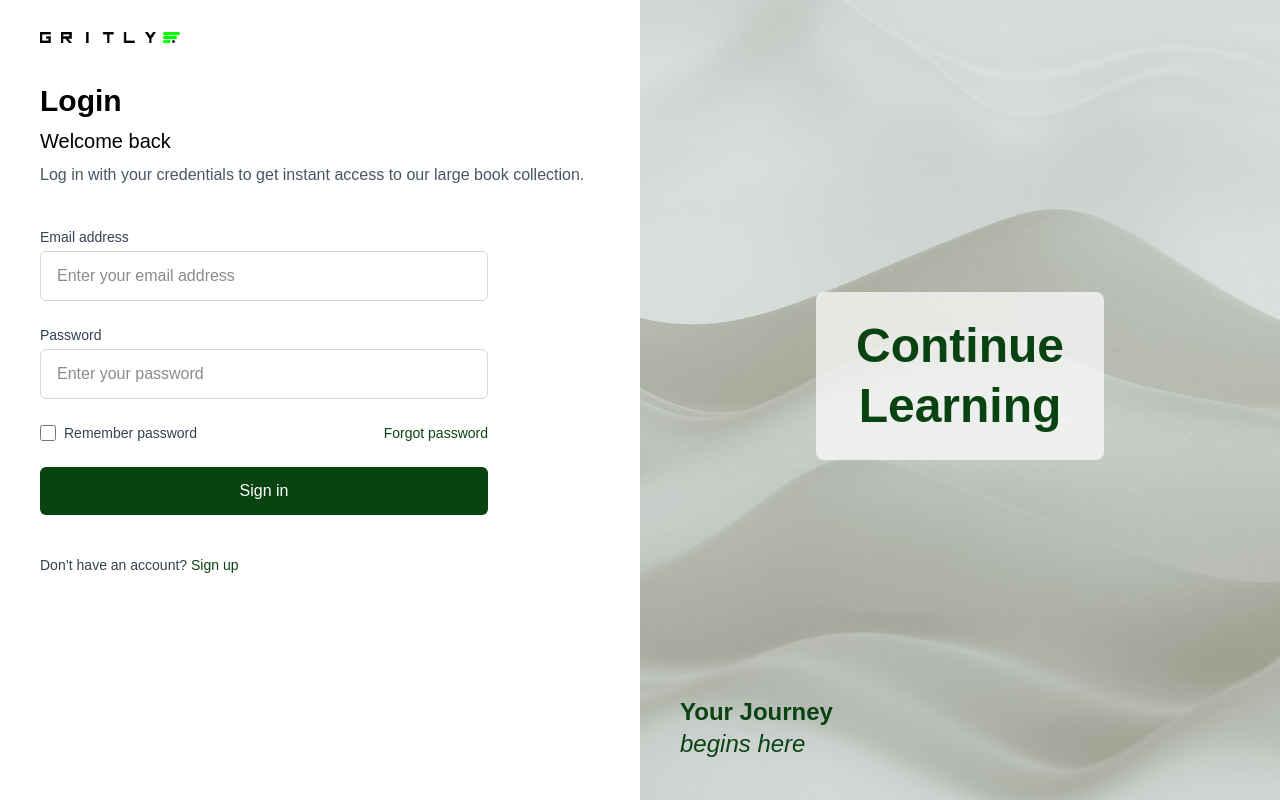
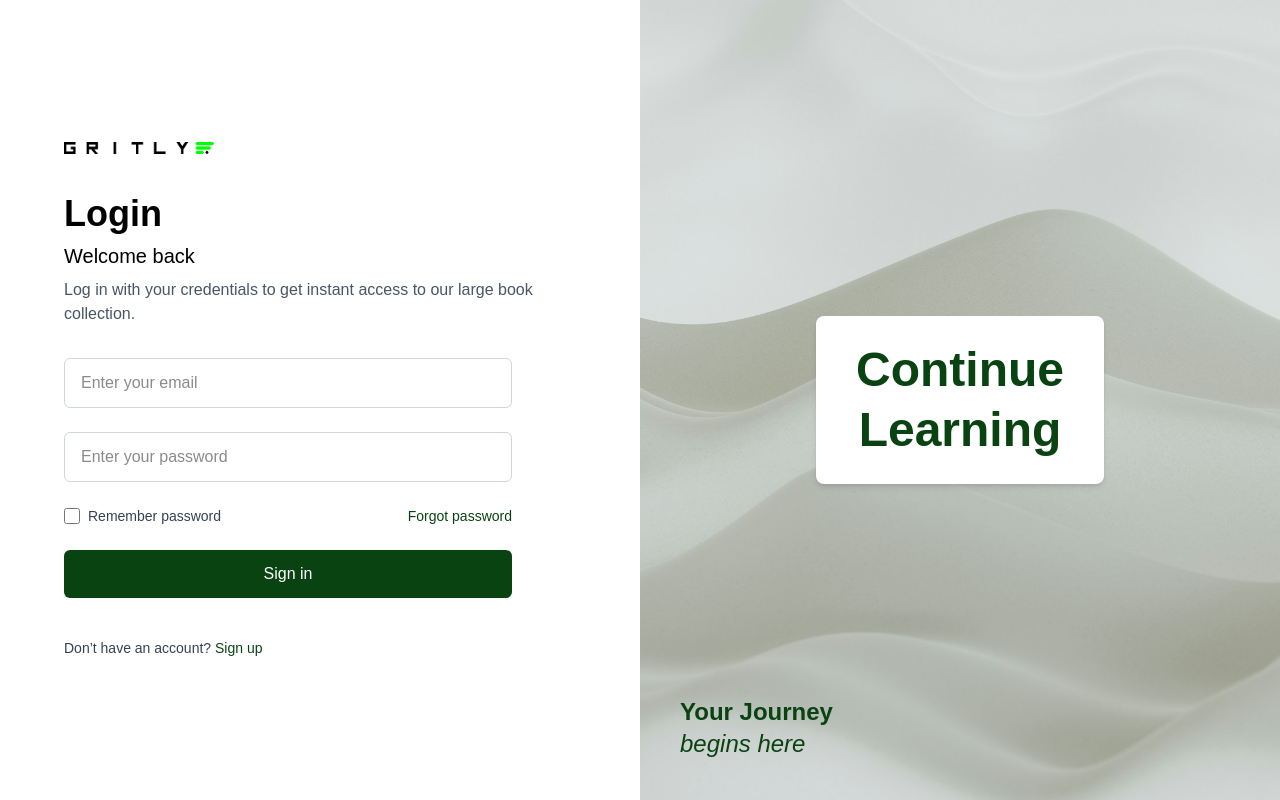
Before and after one commit to MickyDev1/Gritly, a Next.js app: page /login in a window 1280 px wide. Built offline with nearby package versions, Linux system fonts and the light colour scheme.

Commit message:
Refactor login page: standardize quotes, improve layout, and enhance form accessibility

```diff
--- a/src/app/login/page.tsx
+++ b/src/app/login/page.tsx
@@ -1,12 +1,12 @@
-'use client';
+"use client";
 
-import Image from 'next/image';
-import { useState } from 'react';
+import Image from "next/image";
+import { useState } from "react";
 
 export default function Login() {
   const [formData, setFormData] = useState({
-    email: '',
-    password: '',
+    email: "",
+    password: "",
     rememberMe: false,
   });
 
@@ -14,45 +14,41 @@ export default function Login() {
     const { name, value, type, checked } = e.target;
     setFormData({
       ...formData,
-      [name]: type === 'checkbox' ? checked : value,
+      [name]: type === "checkbox" ? checked : value,
     });
   };
 
   const handleSubmit = (e: React.FormEvent) => {
     e.preventDefault();
-    console.log('Login data:', formData);
+    console.log("Login data:", formData);
   };
 
   return (
-    <div className="relative w-full h-screen flex overflow-hidden">
+    <div className="w-full h-screen flex">
       {/* Left Side */}
-      <div className="flex-1 bg-white flex flex-col px-10 py-8">
+      <div className="flex-1 bg-white flex flex-col justify-center px-16">
         {/* Logo */}
-       <div className="mb-10">
+        <div className="mb-10">
           <Image
             src="/gritly.png"
             alt="Gritly Logo"
-            width={140}
+            width={150}
             height={40}
             className="object-contain"
           />
         </div>
 
-        {/* Text */}
-        <div className="mb-10">
-          <h2 className="text-3xl font-bold text-black mb-2">Login</h2>
-          <h3 className="text-xl text-black mb-2">Welcome back</h3>
-          <p className="text-gray-600">
-            Log in with your credentials to get instant access to our large book collection.
-          </p>
-        </div>
+        {/* Header */}
+        <h2 className="text-4xl font-bold text-black mb-2">Login</h2>
+        <h3 className="text-xl text-black font-medium mb-2">Welcome back</h3>
+        <p className="text-gray-600 mb-8">
+          Log in with your credentials to get instant access to our large book
+          collection.
+        </p>
 
         {/* Form */}
         <form onSubmit={handleSubmit} className="space-y-6 max-w-md">
           <div>
-            <label htmlFor="email" className="block text-sm font-medium text-gray-700 mb-1">
-              Email address
-            </label>
             <input
               id="email"
               name="email"
@@ -60,15 +56,12 @@ export default function Login() {
               required
               value={formData.email}
               onChange={handleChange}
+              placeholder="Enter your email"
               className="w-full px-4 py-3 border border-gray-300 rounded-md focus:ring-2 focus:ring-[#0A4312] focus:border-[#0A4312] outline-none"
-              placeholder="Enter your email address"
             />
           </div>
 
           <div>
-            <label htmlFor="password" className="block text-sm font-medium text-gray-700 mb-1">
-              Password
-            </label>
             <input
               id="password"
               name="password"
@@ -76,12 +69,12 @@ export default function Login() {
               required
               value={formData.password}
               onChange={handleChange}
+              placeholder="Enter your password"
               className="w-full px-4 py-3 border border-gray-300 rounded-md focus:ring-2 focus:ring-[#0A4312] focus:border-[#0A4312] outline-none"
-              placeholder="Enter your password"
             />
           </div>
 
-          <div className="flex items-center justify-between">
+          <div className="flex items-center justify-between text-sm">
             <label className="flex items-center">
               <input
                 id="rememberMe"
@@ -91,9 +84,9 @@ export default function Login() {
                 onChange={handleChange}
                 className="h-4 w-4 text-[#0A4312] focus:ring-[#0A4312] border-gray-300 rounded"
               />
-              <span className="ml-2 text-sm text-gray-700">Remember password</span>
+              <span className="ml-2 text-gray-700">Remember password</span>
             </label>
-            <a href="#" className="text-sm text-[#0A4312] hover:underline">
+            <a href="#" className="text-[#0A4312] hover:underline">
               Forgot password
             </a>
           </div>
@@ -108,7 +101,7 @@ export default function Login() {
 
         {/* Sign up link */}
         <p className="text-sm text-gray-700 mt-10">
-          Don’t have an account?{' '}
+          Don’t have an account?{" "}
           <a href="/signup" className="text-[#0A4312] font-medium hover:underline">
             Sign up
           </a>
@@ -120,12 +113,12 @@ export default function Login() {
         className="w-1/2 h-full relative flex flex-col justify-center items-center"
         style={{
           backgroundImage: 'url("/loginbackground.jpg")',
-          backgroundSize: 'cover',
-          backgroundPosition: 'center',
+          backgroundSize: "cover",
+          backgroundPosition: "center",
         }}
       >
         {/* Continue Learning box */}
-        <div className="bg-white/70 rounded-lg px-10 py-6 mb-12 text-center">
+        <div className="bg-white px-10 py-6 rounded-lg shadow-md text-center">
           <h2 className="text-5xl font-extrabold text-[#0A4312] leading-tight">
             Continue <br /> Learning
           </h2>
```
